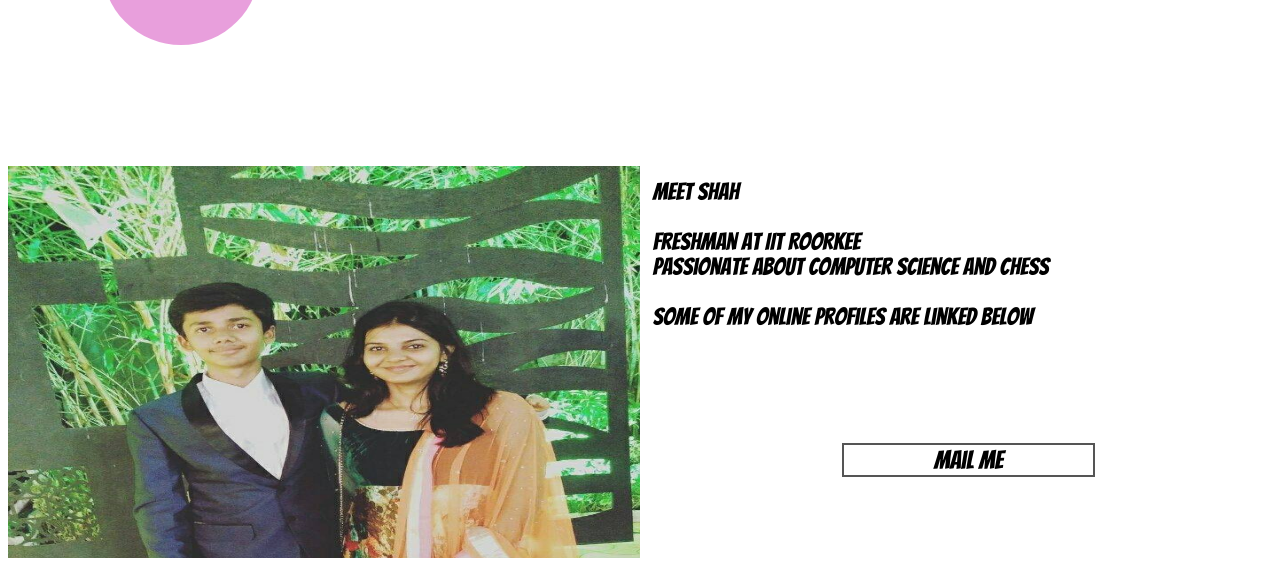
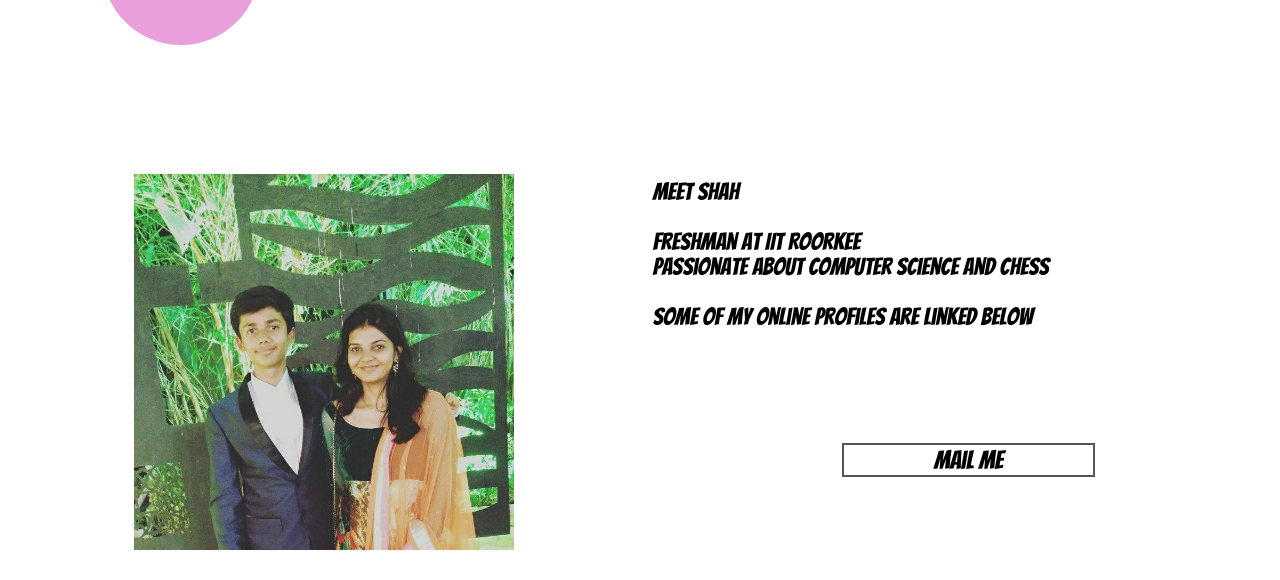
Before and after one commit to meetcshah19/SDSLabs-Assignment, a plain HTML site: page index.html in a window 1280 px wide. Shown: the part 642-1222 px from the top of the page. Drawn offline with Linux system fonts and the light colour scheme.

Commit message:
aspectfix

```diff
--- a/index.html
+++ b/index.html
@@ -280,7 +280,7 @@ background-color: black;
        </div>
     </div>
     <div class="parent-third" id="ps">
-        <div class="image-container-1"><img src="a.jpg" style="height:100%;width: auto;"></div>
+        <div class="image-container-1"><img src="a.jpg" style="width:60%;margin-left: auto; margin-right: auto;"></div>
         <div class="image-container-1"><div class="text">Meet Shah<br><br>Freshman at IIT Roorkee<br>Passionate about Computer Science and Chess<br><br>Some of my online profiles are linked below</div><a class="FM" href="mailto:meetcshah19@gmail.com"><button class="wbutton2">Mail Me</button></a></div>
 
     </div>
```
